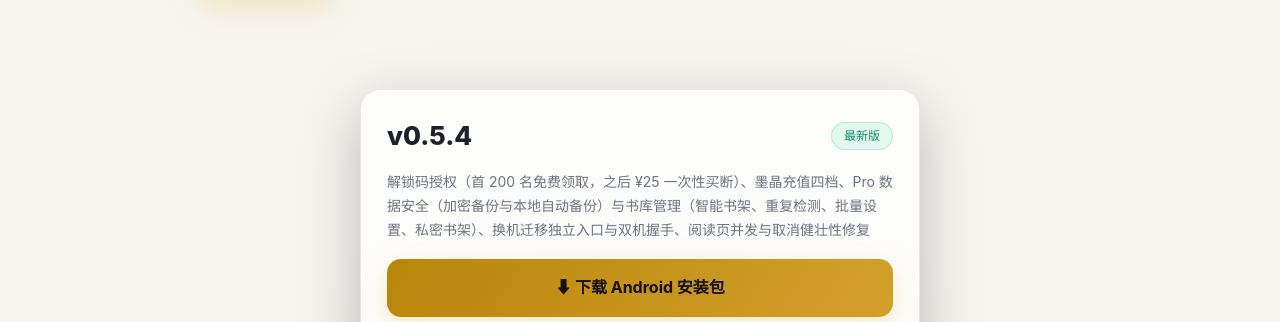
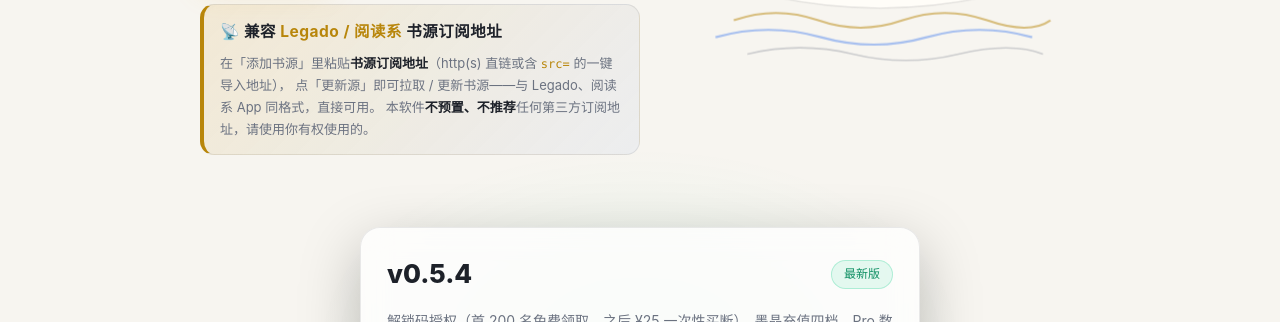
Before and after one commit to XHZKWZ/moyu, a plain HTML site: page index.html in a window 1280 px wide. Shown: the part 458-780 px from the top of the page. Drawn offline with Linux system fonts and the light colour scheme.

Commit message:
发布页：hero 下新增醒目横幅——兼容 Legado/阅读系书源订阅地址（支持 http(s) 直链与 src= 一键导入）

```diff
--- a/index.html
+++ b/index.html
@@ -70,6 +70,18 @@
   .hero-cta { display: flex; align-items: center; gap: 12px; margin-top: 26px; flex-wrap: wrap; }
   .cta-mini { color: var(--muted); font-size: 13px; text-decoration: none; padding: 8px 4px; }
   .cta-mini:hover { color: var(--accent); }
+  .src-banner {
+    margin-top: 22px; padding: 14px 16px; text-align: left; max-width: 520px;
+    background: linear-gradient(135deg, rgba(212,160,44,.14), rgba(47,111,237,.05));
+    border: 1px solid var(--card-border); border-left: 4px solid var(--accent);
+    border-radius: 14px;
+  }
+  @media (max-width: 760px) { .src-banner { margin-left: auto; margin-right: auto; } }
+  .sb-head { font-size: 15.5px; font-weight: 700; letter-spacing: .5px; }
+  .sb-head b { color: var(--accent); }
+  .sb-desc { margin-top: 6px; font-size: 13px; color: var(--muted); line-height: 1.7; }
+  .sb-desc b { color: var(--text); }
+  .sb-desc code { font-family: ui-monospace, Consolas, monospace; font-size: 12px; color: var(--accent); }
   @media (max-width: 760px) { .hero-cta { justify-content: center; } }
   .cta {
     padding: 13px 26px; border-radius: 12px; font-size: 15px; font-weight: 700;
@@ -311,6 +323,14 @@
         <a class="cta cta-main" id="ctaDownload" href="#download">⬇ 下载应用</a>
         <a class="cta cta-ghost" href="#license">前 200 名免费领码</a>
         <a class="cta-mini" href="#features">了解特性 →</a>
+      </div>
+      <div class="src-banner fade-in d3">
+        <div class="sb-head">📡 兼容 <b>Legado / 阅读系</b> 书源订阅地址</div>
+        <div class="sb-desc">
+          在「添加书源」里粘贴<b>书源订阅地址</b>（http(s) 直链或含 <code>src=</code> 的一键导入地址），
+          点「更新源」即可拉取 / 更新书源——与 Legado、阅读系 App 同格式，直接可用。
+          本软件<b>不预置、不推荐</b>任何第三方订阅地址，请使用你有权使用的。
+        </div>
       </div>
     </div>
 
```
